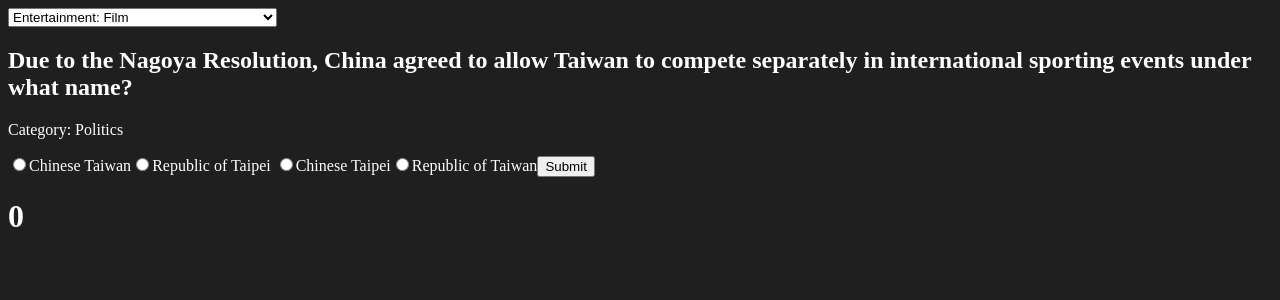
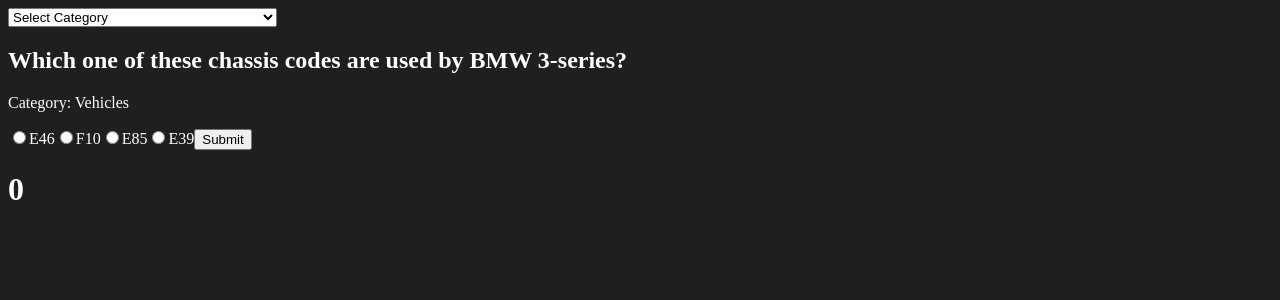
Before and after one commit to rahulpedapudi/react-quiz-app, a React (Vite) app: page / in a window 1280 px wide. Shown: the top 300 px of the page. Built offline with nearby package versions, Linux system fonts and the light colour scheme.

Commit message:
fix: filter by category

```diff
--- a/api/categories.js
+++ b/api/categories.js
@@ -1,4 +1,5 @@
 const categories = [
+  "Select Category",
   "Entertainment: Film",
   "Entertainment: Board Games",
   "Entertainment: Video Games",
--- a/src/components/Question.jsx
+++ b/src/components/Question.jsx
@@ -26,6 +26,7 @@
     const index = Math.floor(Math.random() * categories.length);
     return categories[index];
   });
+  // const [category, setCategory] = useState(null);
 
   // function to get random object i.e.., question from db
   const getAny = (results) => {
@@ -33,12 +34,17 @@
     return results[index];
   };
 
-  // function getCategory(userCategory) {
-  //   const filteredQuestions = results.filter((item) => {
-  //     return item.category === userCategory;
-  //   });
-  //   console.log(filteredQuestions);
-  // }
+  function getCategory(userCategory) {
+    if (category !== "Select Category") {
+      const filteredQuestions = results.filter((item) => {
+        return item.category === userCategory;
+      });
+      setQuestion(getAny(filteredQuestions));
+      console.log(filteredQuestions);
+    } else {
+      setQuestion(getAny(results));
+    }
+  }
 
   // shuffles answers and sets the answer whenever the question state changes (dependency)
   useEffect(() => {
@@ -48,12 +54,7 @@
   }, [question]);
 
   useEffect(() => {
-    console.log(category);
-    const filteredQuestions = results.filter((item) => {
-      return item.category === category;
-    });
-    setQuestion(getAny(filteredQuestions));
-    console.log(filteredQuestions);
+    getCategory(category);
   }, [category]);
 
   // shuffle algorithm fisher-yates shuffle
@@ -87,7 +88,12 @@
     } else {
       setIsCorrect(false);
     }
-    setQuestion(getAny(results)); // generating another ques after submit
+
+    if (category !== "Select Category") {
+      getCategory(category);
+    } else {
+      setQuestion(getAny(results)); // generating another ques after submit
+    }
     setSelectedAnswer(null);
     // uncheck radio buttons after submit
     const radioButtons = document.querySelectorAll('input[type="radio"]');
```
